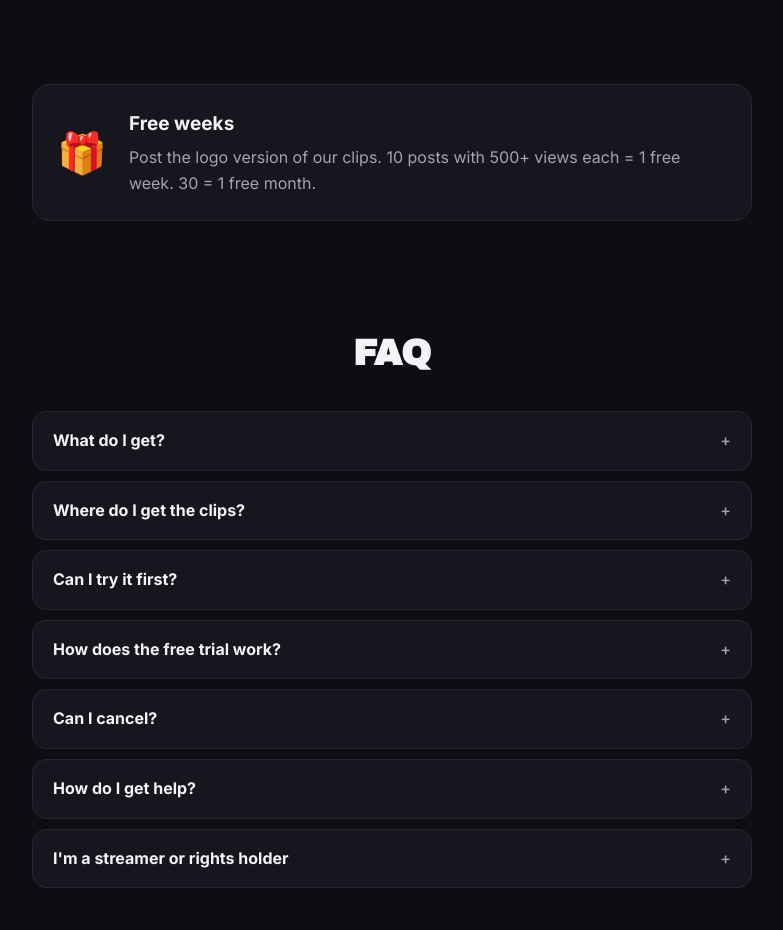
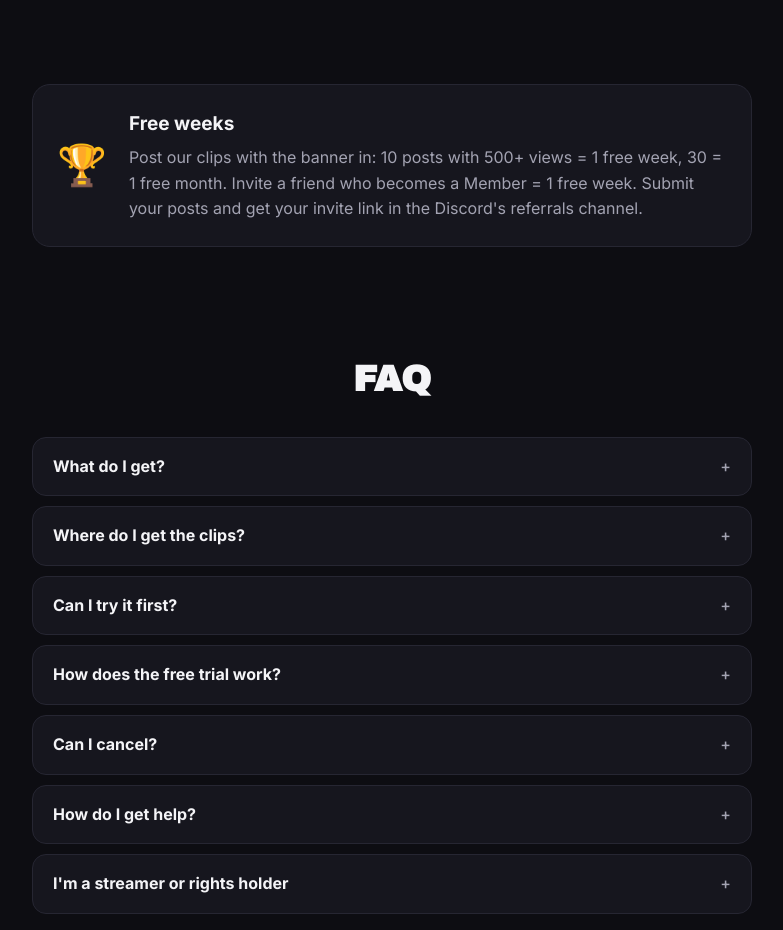
Before and after one commit to dropylol/clipshub, a plain HTML site: page index.html in a window 1280 px wide. Shown: the part 2060-2990 px from the top of the page, without its empty margins (248-1031 px from the left). Drawn offline with Linux system fonts and the light colour scheme.

Commit message:
Free weeks: no gift emoji, add the invite reward and the referrals channel
Co-Authored-By: Claude Opus 5.5 <noreply@anthropic.com>
Claude-Session: https://claude.ai/code/session_01Dtg2qTad7bHo7ypFv4zP4k

```diff
--- a/index.html
+++ b/index.html
@@ -140,8 +140,8 @@ footer a:hover{color:var(--text)}
 
   <section>
     <div class="card free">
-      <div class="big">🎁</div>
-      <div><h3>Free weeks</h3><p>Post the logo version of our clips. 10 posts with 500+ views each = 1 free week. 30 = 1 free month.</p></div>
+      <div class="big">🏆</div>
+      <div><h3>Free weeks</h3><p>Post our clips with the banner in: 10 posts with 500+ views = 1 free week, 30 = 1 free month. Invite a friend who becomes a Member = 1 free week. Submit your posts and get your invite link in the Discord's referrals channel.</p></div>
     </div>
   </section>
 
```
